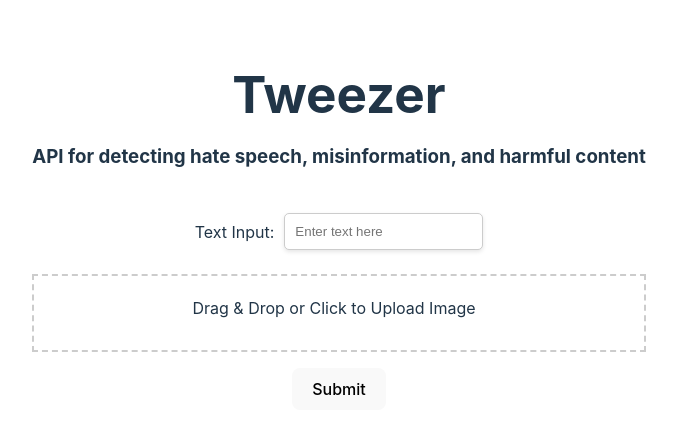
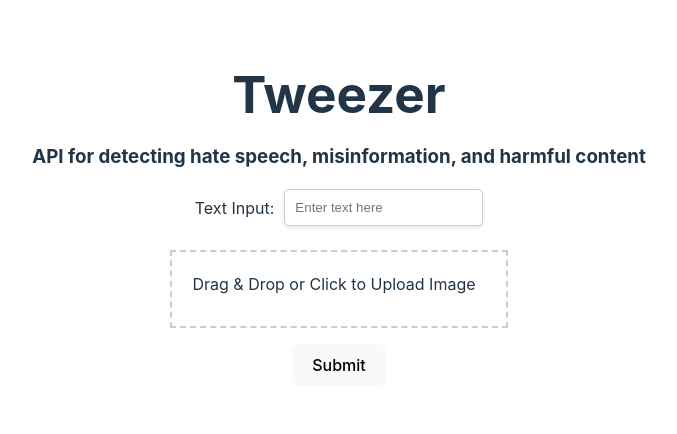
Before and after one commit to Hacked-2024/tweezer, a React (Vite) app: page / in a window 1280 px wide. Shown: the top 434 px of the page, without its empty margins (301-978 px from the left). Built offline with nearby package versions, Linux system fonts and the light colour scheme.

Commit message:
Move heading to app file

```diff
--- a/src/App.jsx
+++ b/src/App.jsx
@@ -4,9 +4,11 @@ import ImageUploadForm from './components/ImageUploadForm'
 
 const App = () => {
   return (
-    <>
+    <div>
+      <h1>Tweezer</h1>
+      <h3>API for detecting hate speech, misinformation, and harmful content</h3>
       <ImageUploadForm/>
-    </>
+    </div>
   )
 }
 
--- a/src/components/ImageUploadForm.jsx
+++ b/src/components/ImageUploadForm.jsx
@@ -88,9 +88,6 @@ const ImageUploadForm = () => {
     return (
       <div className="parent-container">
       <form onSubmit={handleSubmit}>
-        <h1>Tweezer</h1>
-        <h3>API for detecting hate speech, misinformation, and harmful content</h3>
-        <br/>
         <div className="text-input-container">
           <label htmlFor="text-input">Text Input: </label><br/>
           <input
```
